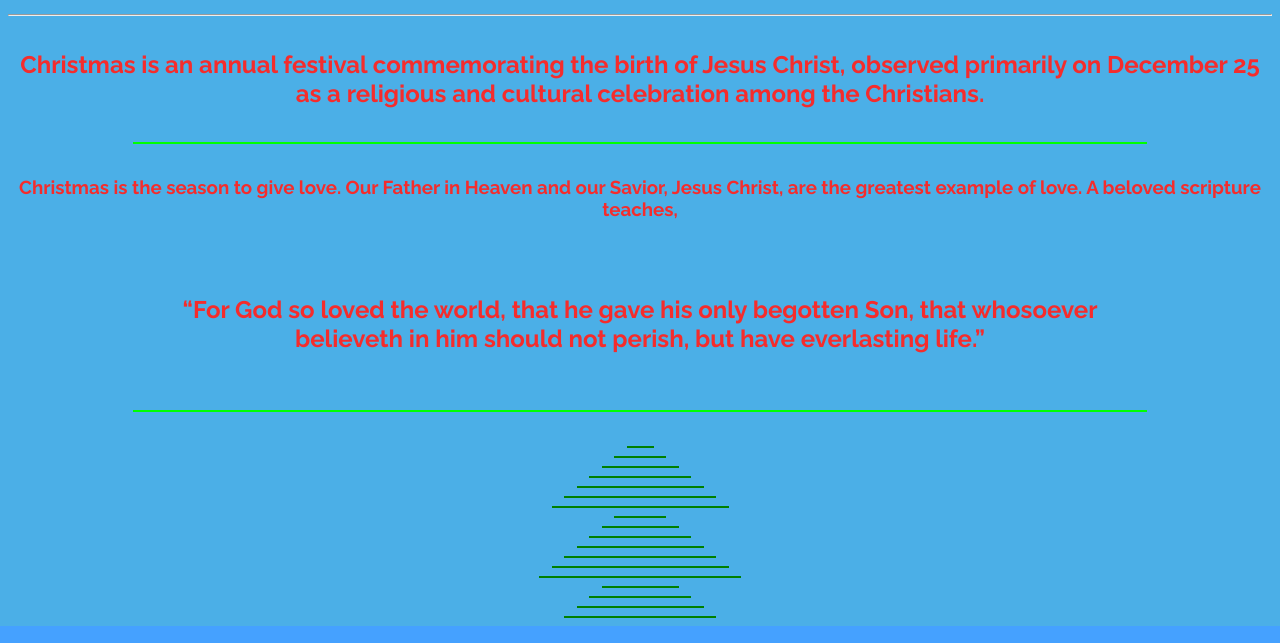
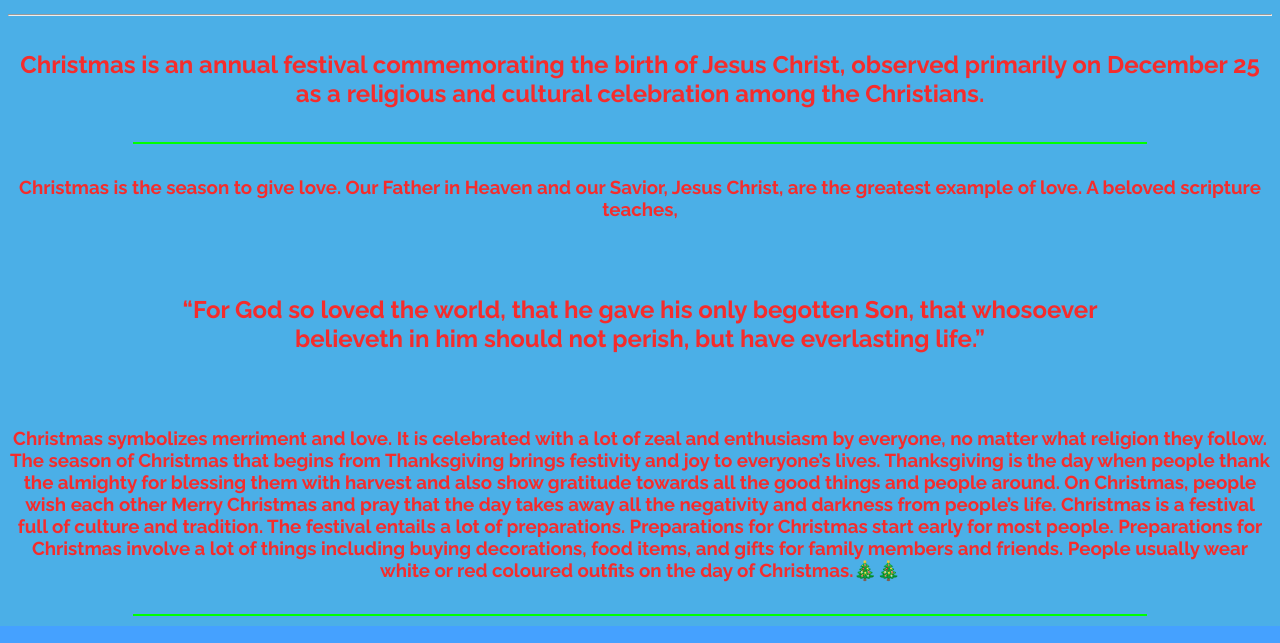
Before and after one commit to Gary170/MerryChristmas, a plain HTML site: page index.html in a window 1280 px wide. Shown: the part 104-747 px from the top of the page. Drawn offline with Linux system fonts and the light colour scheme.

Commit message:
Update index.html

```diff
--- a/index.html
+++ b/index.html
@@ -106,6 +106,12 @@ footer {
     </div>
     <div class="menu-item3" ><h2>“For God so loved the world, that he gave his only begotten Son, that whosoever believeth in him should not perish, but have everlasting life.”</h2>
     </div>
+	  <div class="menu-item" ><h3>Christmas symbolizes merriment and love. It is celebrated with a lot of zeal and enthusiasm by everyone, no matter what religion they follow.
+
+The season of Christmas that begins from Thanksgiving brings festivity and joy to everyone’s lives. Thanksgiving is the day when people thank the almighty for blessing them with harvest and also show gratitude towards all the good things and people around. On Christmas, people wish each other Merry Christmas and pray that the day takes away all the negativity and darkness from people’s life.
+
+Christmas is a festival full of culture and tradition. The festival entails a lot of preparations. Preparations for Christmas start early for most people. Preparations for Christmas involve a lot of things including buying decorations, food items, and gifts for family members and friends. People usually wear white or red coloured outfits on the day of Christmas.🎄🎄</h3>
+    </div>
     <hr color="lime" width="80%" height="50">
    <br>
   </div>
```
